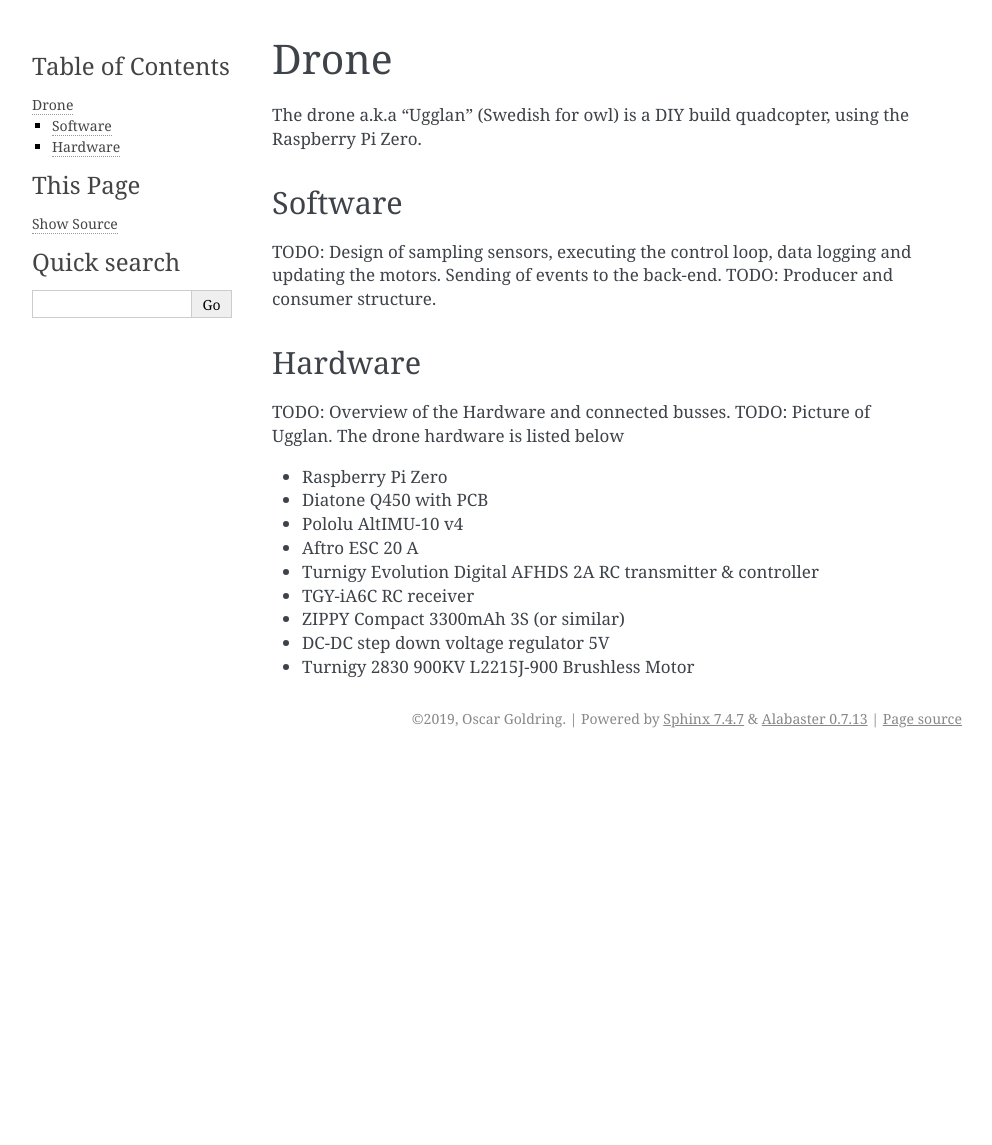
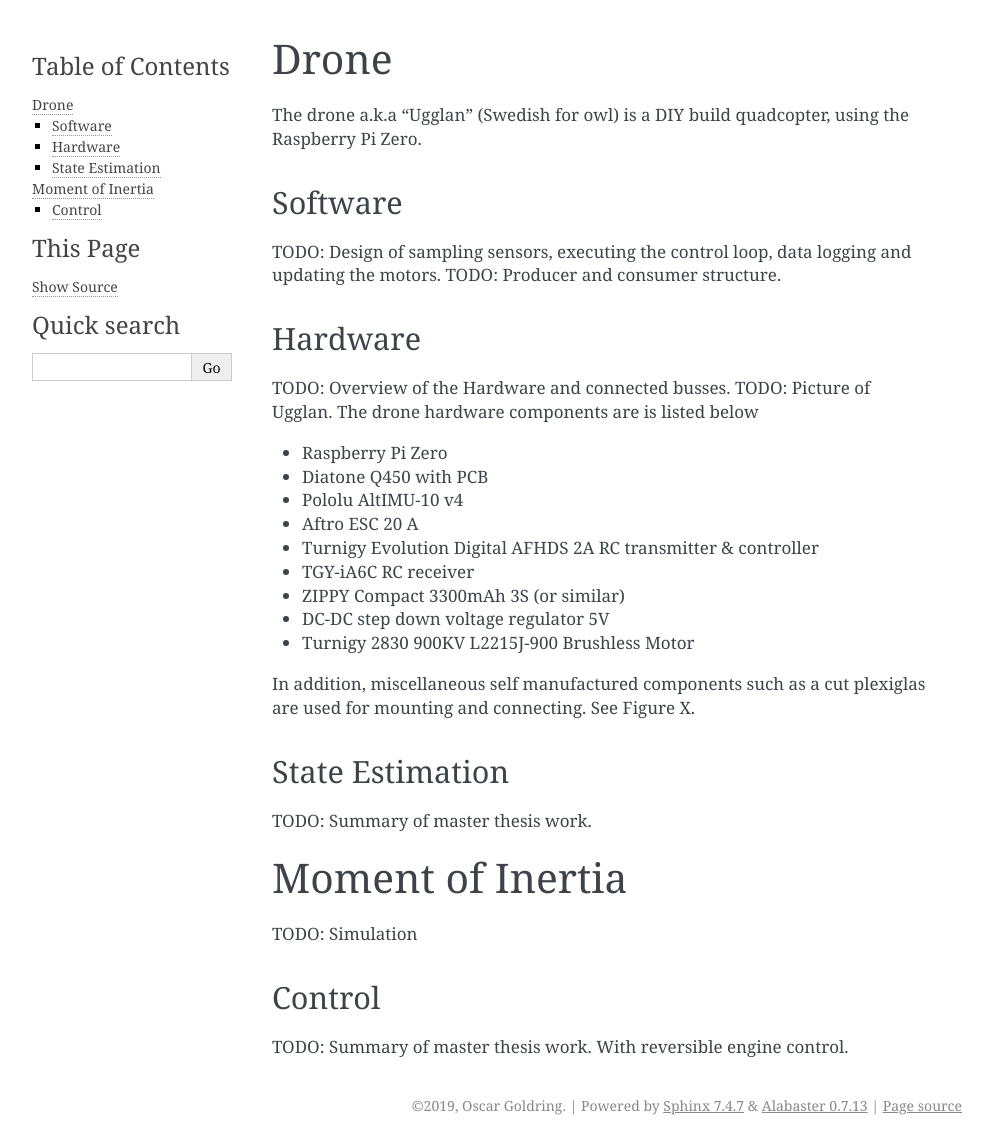
Before and after one commit to real-tintin/ugglan, a Sphinx documentation site: the page built from doc/source/drone.rst, in a window 1280 px wide. Shown: the whole page, without its empty margins (148-1140 px from the left). Built offline with Sphinx 7.4.7, drawn with Linux system fonts in a browser that asks for light colours; before the commit the page ends 900 px from its top, so only the background shows below that.

```diff
--- a/doc/source/development.rst
+++ b/doc/source/development.rst
@@ -7,6 +7,6 @@ C++ Unit Testing
 The drone core is written in C++. To test and verify its functionality,
 the test framework `Catch 2 <https://github.com/catchorg/Catch2>`_ is used.
 
-To run all catch tests::
+To run all unit tests::
 
     ./drone/tests/run_catch_tests.sh
--- a/doc/source/drone.rst
+++ b/doc/source/drone.rst
@@ -6,14 +6,14 @@ quadcopter, using the Raspberry Pi Zero.
 Software
 =================
 TODO: Design of sampling sensors, executing the control loop, data logging and
-updating the motors. Sending of events to the back-end.
+updating the motors.
 TODO: Producer and consumer structure.
 
 Hardware
 =================
 TODO: Overview of the Hardware and connected busses.
 TODO: Picture of Ugglan.
-The drone hardware is listed below
+The drone hardware components are is listed below
 
 * Raspberry Pi Zero
 * Diatone Q450 with PCB
@@ -24,3 +24,18 @@ The drone hardware is listed below
 * ZIPPY Compact 3300mAh 3S (or similar)
 * DC-DC step down voltage regulator 5V
 * Turnigy 2830 900KV L2215J-900 Brushless Motor
+
+In addition, miscellaneous self manufactured components such as a cut plexiglas
+are used for mounting and connecting. See Figure X.
+
+State Estimation
+=================
+TODO: Summary of master thesis work.
+
+Moment of Inertia
+*****************
+TODO: Simulation
+
+Control
+=================
+TODO: Summary of master thesis work. With reversible engine control.
```
Also changed, not shown: README.md (+23 -2 lines).
